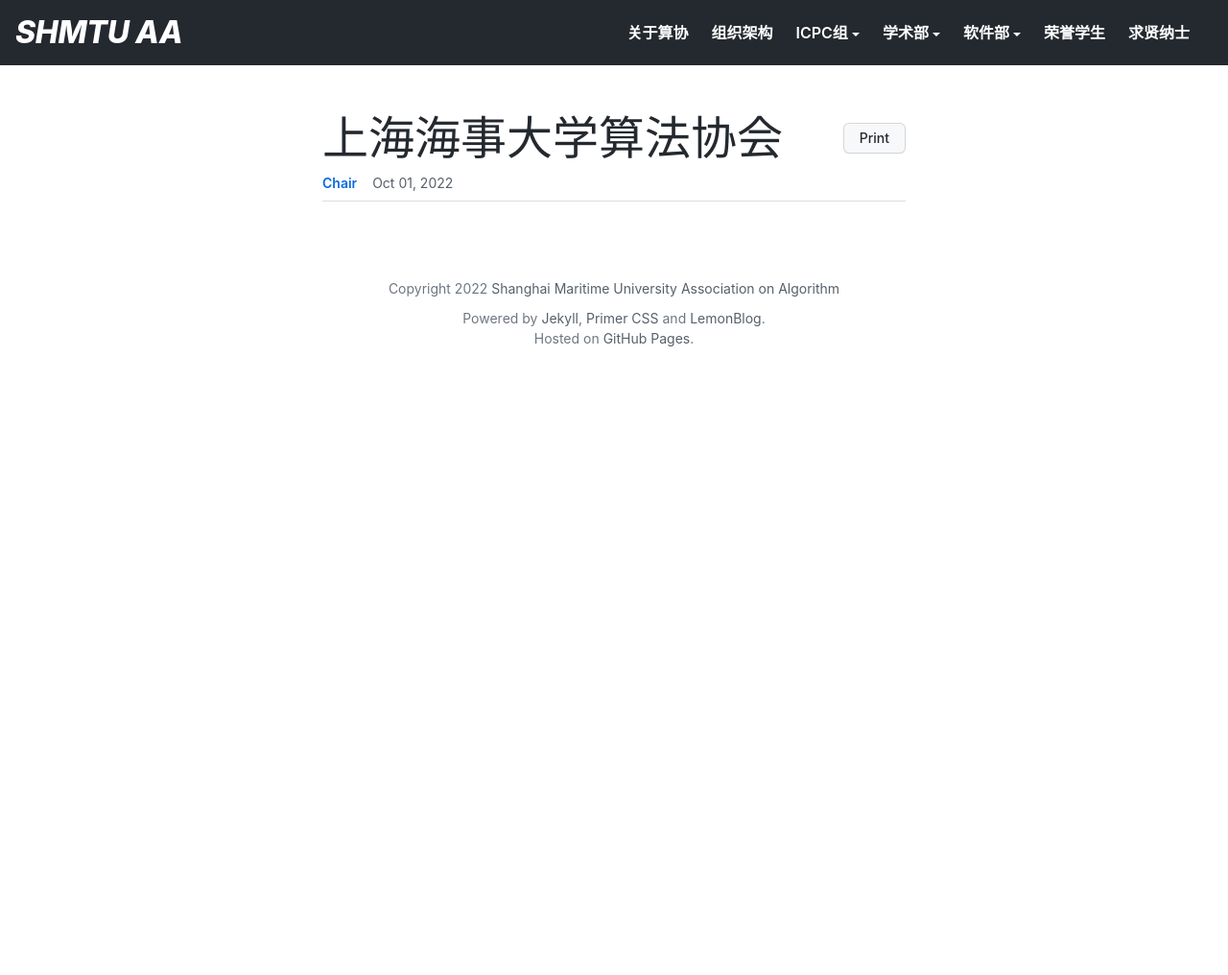
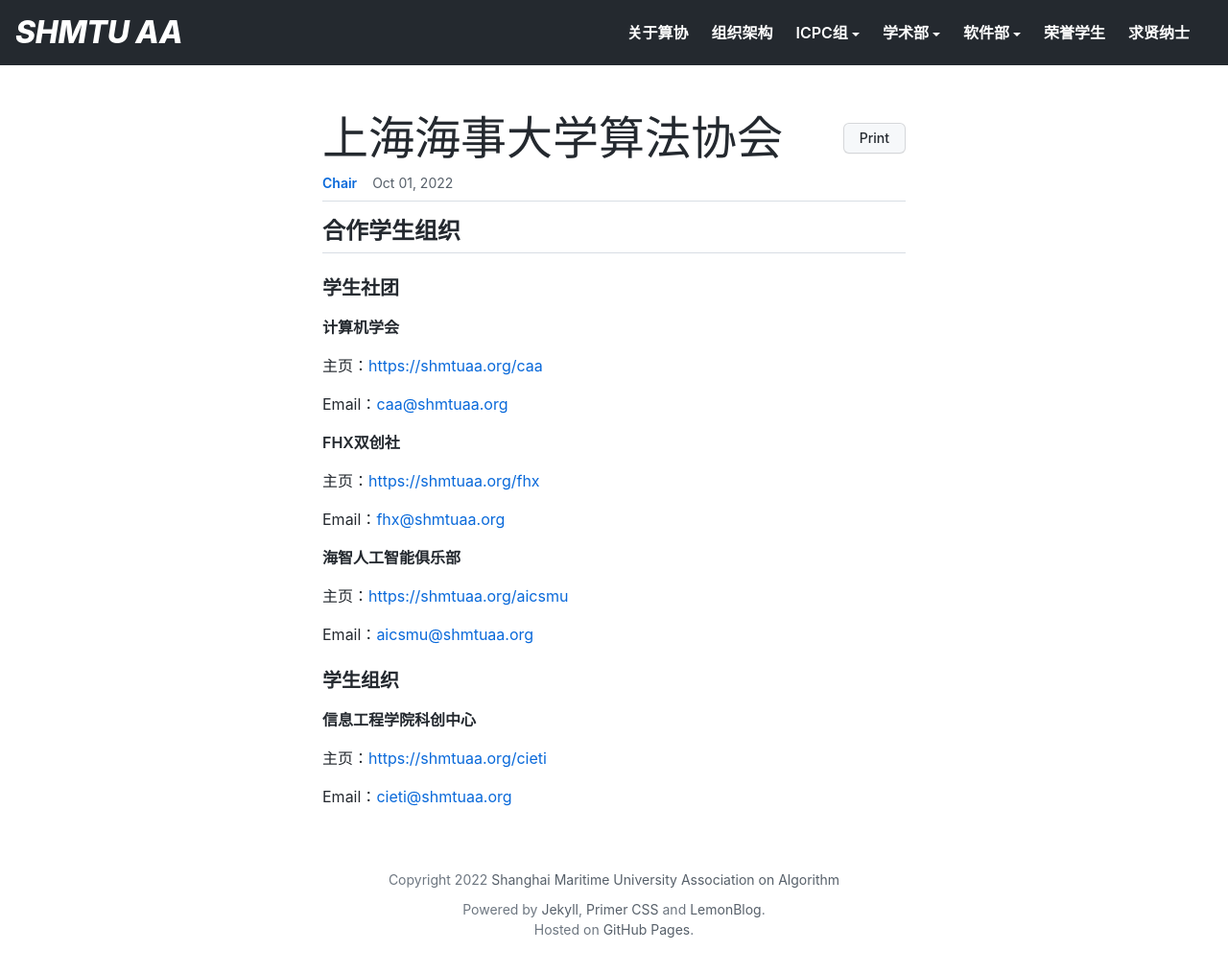
Before and after one commit to shmtuaa/shmtuaa.org, a Jekyll site: the page built from _posts/2022-10-01-MAIN-description.md, in a window 1280 px wide and 1019 px high. Shown: the top 1016 px of the window at 96% size. Built offline with Jekyll 4.4.1, drawn with Linux system fonts in a browser that asks for light colours.

Commit message:
update desc

```diff
--- a/_data/people.yml
+++ b/_data/people.yml
@@ -29,7 +29,7 @@ deptsoftware:
   mail: opensource@shmtuaa.org
 
 fhx:
-  nickname: FHX双创社
+  nickname: 双创社/Fusion HEX十六进制创科盟
   authorlink: /fhx
   mail: fhx@shmtuaa.org
 
--- a/_posts/2022-10-01-MAIN-description.md
+++ b/_posts/2022-10-01-MAIN-description.md
@@ -4,3 +4,33 @@
 author: chair
 layout: post
 ---
+
+## 合作学生组织
+
+### 学生社团
+
+**计算机学会**
+
+主页：[https://shmtuaa.org/caa](https://shmtuaa.org/caa)
+
+Email：[caa@shmtuaa.org](mailto:caa@shmtuaa.org)
+
+**FHX双创社**
+
+主页：[https://shmtuaa.org/fhx](https://shmtuaa.org/fhx)
+
+Email：[fhx@shmtuaa.org](mailto:fhx@shmtuaa.org)
+
+**海智人工智能俱乐部**
+
+主页：[https://shmtuaa.org/aicsmu](https://shmtuaa.org/aicsmu)
+
+Email：[aicsmu@shmtuaa.org](mailto:aicsmu@shmtuaa.org)
+
+### 学生组织
+
+**信息工程学院科创中心**
+
+主页：[https://shmtuaa.org/cieti](https://shmtuaa.org/cieti)
+
+Email：[cieti@shmtuaa.org](mailto:cieti@shmtuaa.org)
```
Also changed, not shown: _posts/2022-10-01-ACAD-description.md (+15 -0 lines), _posts/2022-10-01-CLUB-fhx.md (+1 -1 lines), _posts/2022-10-01-SOFT-description.md (+15 -0 lines).
